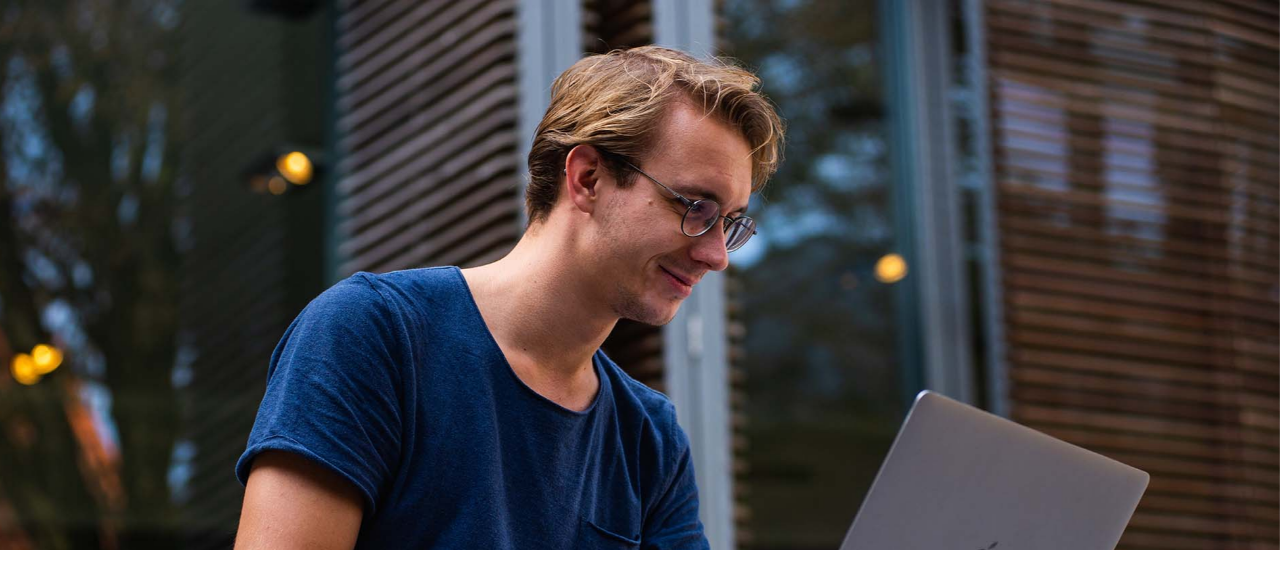
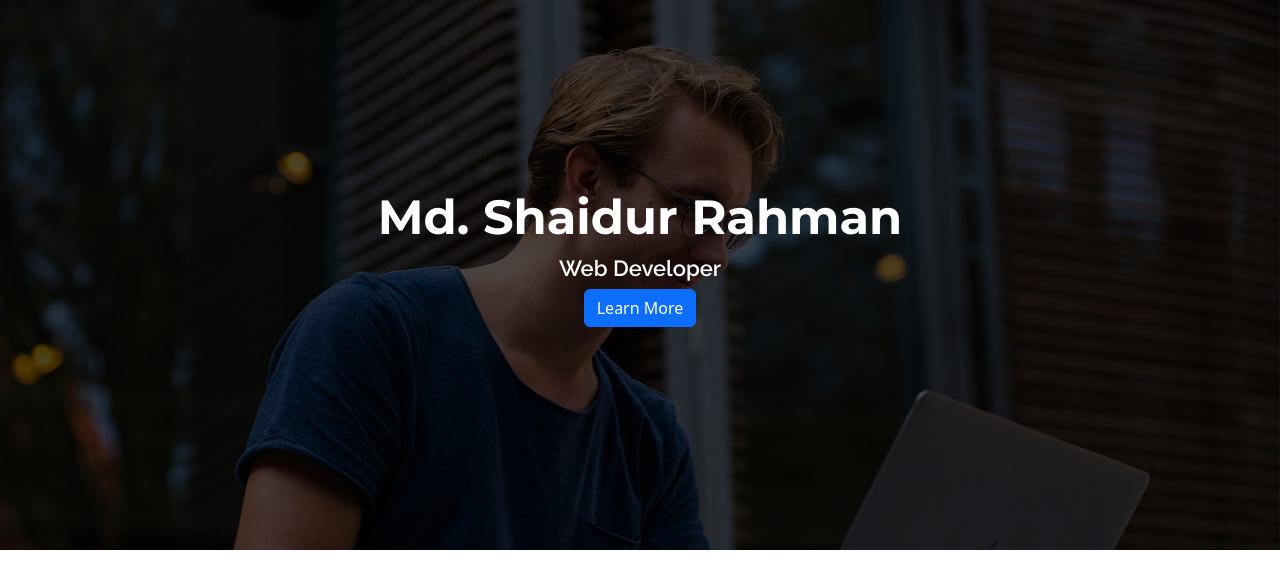
Before and after one commit to Shaid1998/Complete-Website-with-REACT-And-Laravel, a React (Create React App) app: page / in a window 1280 px wide. Shown: the top 588 px of the page. Built offline with nearby package versions, Linux system fonts and the light colour scheme; a web font is replaced by a local one.

Commit message:
Working on TopBanner Component

```diff
--- a/src/asset/css/custom.css
+++ b/src/asset/css/custom.css
@@ -6,3 +6,26 @@
     background-repeat: no-repeat;
     background-size: cover;
 }
+
+.topBannerOverLay{
+    position: absolute;
+    min-height: 550px;
+    width: 100%;
+    background: rgb(0, 0, 0, 0.7);
+}
+
+.TopContent{
+    margin-top: 5cm;
+}
+.topTitle{
+    font-family: 'Montserrat', sans-serif;
+    font-weight: 700;
+    color: #ffffff;
+    font-size: 48px;
+}
+.topShbTitle{
+    font-family: 'Raleway', sans-serif;
+    font-weight: 600;
+    color: #ffffff;
+    font-size: 22px;
+}
--- a/src/components/TopBanner/TopBanner.jsx
+++ b/src/components/TopBanner/TopBanner.jsx
@@ -1,12 +1,25 @@
 import React, { Component, Fragment } from 'react'
-import { Container } from 'react-bootstrap'
+import { Container, Row, Col, Button } from 'react-bootstrap'
 import '../../asset/css/custom.css'
+import '../../asset/css/bootstrap.min.css'
 
 class TopBanner extends Component {
   render() {
     return (
       <Fragment>
-        <Container className="topFixedBanner">
+        <Container fluid={true} className="topFixedBanner p-0">
+            <div className='topBannerOverLay'>
+                <Container className='TopContent'>
+                    <Row>
+                        <Col className='text-center'>
+                            <h1 className='topTitle'>Md. Shaidur Rahman</h1>
+                            <h4 className='topShbTitle'>Web Developer</h4>
+                            <Button variant='primary'>Learn More</Button>
+                        </Col>
+                    </Row>
+                </Container>
+
+            </div>
 
         </Container>
       </Fragment>
```
